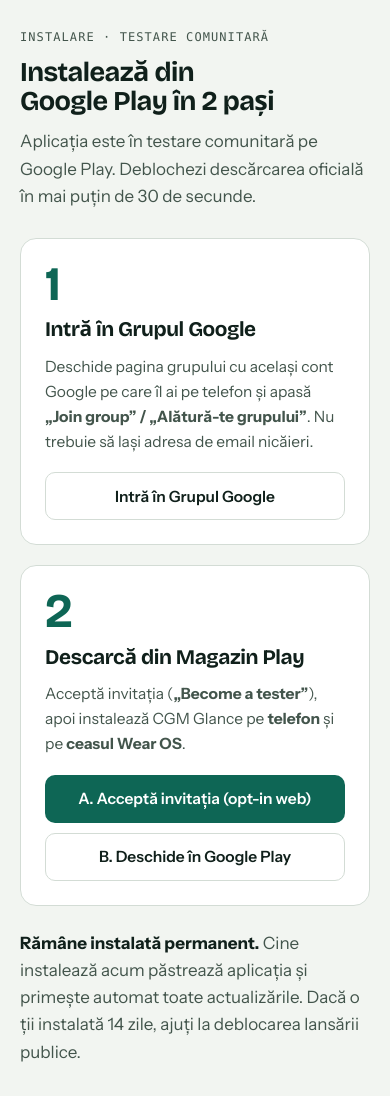
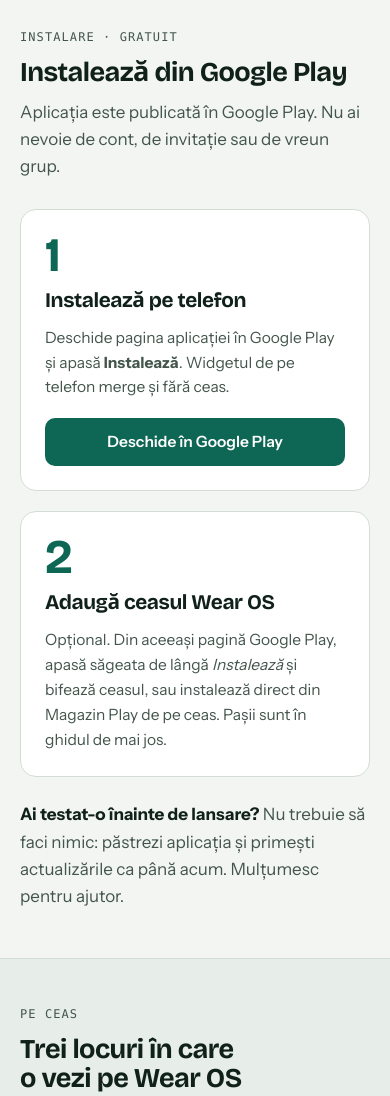
Before and after one commit to smakeru/CgmGlance, a plain HTML site: page site/index.html in a window 390 px wide. Shown: the part 2180-3276 px from the top of the page. Drawn offline with nearby package versions, Linux system fonts and the light colour scheme.

Commit message:
docs: record the production release and update the site for public install
Production access was granted on 2026-11-23 and phone 1.2.5 (15) with
wear 1.2 (1000006) went to the production tracks the same day.

- site: install section is one step from Google Play, watch optional;
  the tester group and the 14-day ask are gone
- CHANGELOG: 1.2.5 entry covering everything shipped since 1.2.1
- README: 222 tests, current version codes, store link
- AGENTS and release reference: production command, country setup,
  language-split rule; the 12-tester stage kept as history

Co-Authored-By: Claude Fable 5.2 <noreply@anthropic.com>

```diff
--- a/site/index.html
+++ b/site/index.html
@@ -441,33 +441,29 @@
   <section class="section" id="install">
     <div class="wrap">
       <div class="section-head">
-        <p class="eyebrow"><span lang="ro">Instalare · testare comunitară</span><span lang="en">Install · community testing</span></p>
-        <h2 lang="ro">Instalează din Google Play în 2 pași</h2>
-        <h2 lang="en">Install from Google Play in 2 steps</h2>
-        <p lang="ro">Aplicația este în testare comunitară pe Google Play. Deblochezi descărcarea oficială în mai puțin de 30 de secunde.</p>
-        <p lang="en">The app is in community testing on Google Play. You unlock the official download in under 30 seconds.</p>
+        <p class="eyebrow"><span lang="ro">Instalare · gratuit</span><span lang="en">Install · free</span></p>
+        <h2 lang="ro">Instalează din Google Play</h2>
+        <h2 lang="en">Install from Google Play</h2>
+        <p lang="ro">Aplicația este publicată în Google Play. Nu ai nevoie de cont, de invitație sau de vreun grup.</p>
+        <p lang="en">The app is published on Google Play. No account, invitation or group needed.</p>
       </div>
       <ol class="steps">
         <li>
-          <h3><span lang="ro">Intră în Grupul Google</span><span lang="en">Join the Google Group</span></h3>
-          <p lang="ro">Deschide pagina grupului cu același cont Google pe care îl ai pe telefon și apasă <strong>„Join group” / „Alătură-te grupului”</strong>. Nu trebuie să lași adresa de email nicăieri.</p>
-          <p lang="en">Open the group signed in with the Google account used on your phone and tap <strong>"Join group"</strong>. No comments or email addresses needed.</p>
+          <h3><span lang="ro">Instalează pe telefon</span><span lang="en">Install on your phone</span></h3>
+          <p lang="ro">Deschide pagina aplicației în Google Play și apasă <strong>Instalează</strong>. Widgetul de pe telefon merge și fără ceas.</p>
+          <p lang="en">Open the app's Google Play page and tap <strong>Install</strong>. The phone widget works without a watch too.</p>
           <div class="actions">
-            <a class="btn btn-quiet" href="https://groups.google.com/g/cgm-glance-testers" target="_blank" rel="noopener"><span lang="ro">Intră în Grupul Google</span><span lang="en">Join Google Group</span></a>
+            <a class="btn btn-primary" href="https://play.google.com/store/apps/details?id=ro.smakeru.cgmglance" target="_blank" rel="noopener"><span lang="ro">Deschide în Google Play</span><span lang="en">Open in Google Play</span></a>
           </div>
         </li>
         <li>
-          <h3><span lang="ro">Descarcă din Magazin Play</span><span lang="en">Download on Google Play</span></h3>
-          <p lang="ro">Acceptă invitația (<strong>„Become a tester”</strong>), apoi instalează CGM Glance pe <strong>telefon</strong> și pe <strong>ceasul Wear OS</strong>.</p>
-          <p lang="en">Accept the invite (<strong>"Become a tester"</strong>), then install CGM Glance on your <strong>phone</strong> and your <strong>Wear OS watch</strong>.</p>
-          <div class="actions">
-            <a class="btn btn-primary" href="https://play.google.com/apps/testing/ro.smakeru.cgmglance" target="_blank" rel="noopener"><span lang="ro">A. Acceptă invitația (opt-in web)</span><span lang="en">A. Accept invite (web opt-in)</span></a>
-            <a class="btn btn-quiet" href="https://play.google.com/store/apps/details?id=ro.smakeru.cgmglance" target="_blank" rel="noopener"><span lang="ro">B. Deschide în Google Play</span><span lang="en">B. Open in Google Play</span></a>
-          </div>
+          <h3><span lang="ro">Adaugă ceasul Wear OS</span><span lang="en">Add your Wear OS watch</span></h3>
+          <p lang="ro">Opțional. Din aceeași pagină Google Play, apasă săgeata de lângă <em>Instalează</em> și bifează ceasul, sau instalează direct din Magazin Play de pe ceas. Pașii sunt în ghidul de mai jos.</p>
+          <p lang="en">Optional. On the same Google Play page, tap the arrow next to <em>Install</em> and check your watch, or install straight from the Play Store on the watch. The guide below has the steps.</p>
         </li>
       </ol>
-      <p class="keep" lang="ro"><strong>Rămâne instalată permanent.</strong> Cine instalează acum păstrează aplicația și primește automat toate actualizările. Dacă o ții instalată 14 zile, ajuți la deblocarea lansării publice.</p>
-      <p class="keep" lang="en"><strong>Yours to keep.</strong> Installing now keeps the app and all future updates. Keeping it installed for 14 days helps unlock the public release.</p>
+      <p class="keep" lang="ro"><strong>Ai testat-o înainte de lansare?</strong> Nu trebuie să faci nimic: păstrezi aplicația și primești actualizările ca până acum. Mulțumesc pentru ajutor.</p>
+      <p class="keep" lang="en"><strong>Tested it before launch?</strong> Nothing to do: you keep the app and get updates as before. Thank you for the help.</p>
     </div>
   </section>
 
@@ -571,7 +567,7 @@
             <li><span><span lang="ro">Alternativ, deschide <strong>Magazin Play</strong> direct pe ceas, derulează la <strong>„Aplicații de pe telefon”</strong> și apasă <strong>Instalează</strong> lângă <strong>CGM Glance</strong>.</span><span lang="en">Alternatively, open the <strong>Play Store</strong> on your watch, scroll to <strong>"Apps on your phone"</strong> and tap <strong>Install</strong> next to <strong>CGM Glance</strong>.</span></span></li>
             <li><span><span lang="ro">Deschide o dată <strong>CGM Glance</strong> pe ceas. Când telefonul și ceasul sunt conectate prin Bluetooth, statusul din aplicație devine <strong>„Gata / Ready”</strong>.</span><span lang="en">Open <strong>CGM Glance</strong> once on your watch. With Bluetooth connected, the phone app status turns to <strong>"Ready"</strong>.</span></span></li>
           </ol>
-          <p class="tip"><strong><span lang="ro">Important:</span><span lang="en">Important:</span></strong> <span lang="ro">pe ceas și pe telefon trebuie să fii conectat cu același cont Google cu care ai intrat în grupul de testeri.</span><span lang="en">your phone and watch must be signed in with the same Google account that joined the tester group.</span></p>
+          <p class="tip"><strong><span lang="ro">Important:</span><span lang="en">Important:</span></strong> <span lang="ro">pe ceas și pe telefon trebuie să fii conectat cu același cont Google.</span><span lang="en">your phone and watch must be signed in with the same Google account.</span></p>
         </div>
 
         <div class="panel" role="tabpanel" hidden>
@@ -690,8 +686,7 @@
 <footer>
   <div class="wrap">
     <ul class="footer-links">
-      <li><a href="https://groups.google.com/g/cgm-glance-testers" target="_blank" rel="noopener">Google Group (Testers)</a></li>
-      <li><a href="https://play.google.com/apps/testing/ro.smakeru.cgmglance" target="_blank" rel="noopener">Google Play Opt-In</a></li>
+      <li><a href="https://play.google.com/store/apps/details?id=ro.smakeru.cgmglance" target="_blank" rel="noopener">Google Play</a></li>
       <li><a href="https://github.com/smakeru/CgmGlance" target="_blank" rel="noopener">GitHub (GPL-3.0)</a></li>
       <li><a href="privacy.html">Privacy Policy</a></li>
     </ul>
```
Also changed, not shown: 4 other files.
